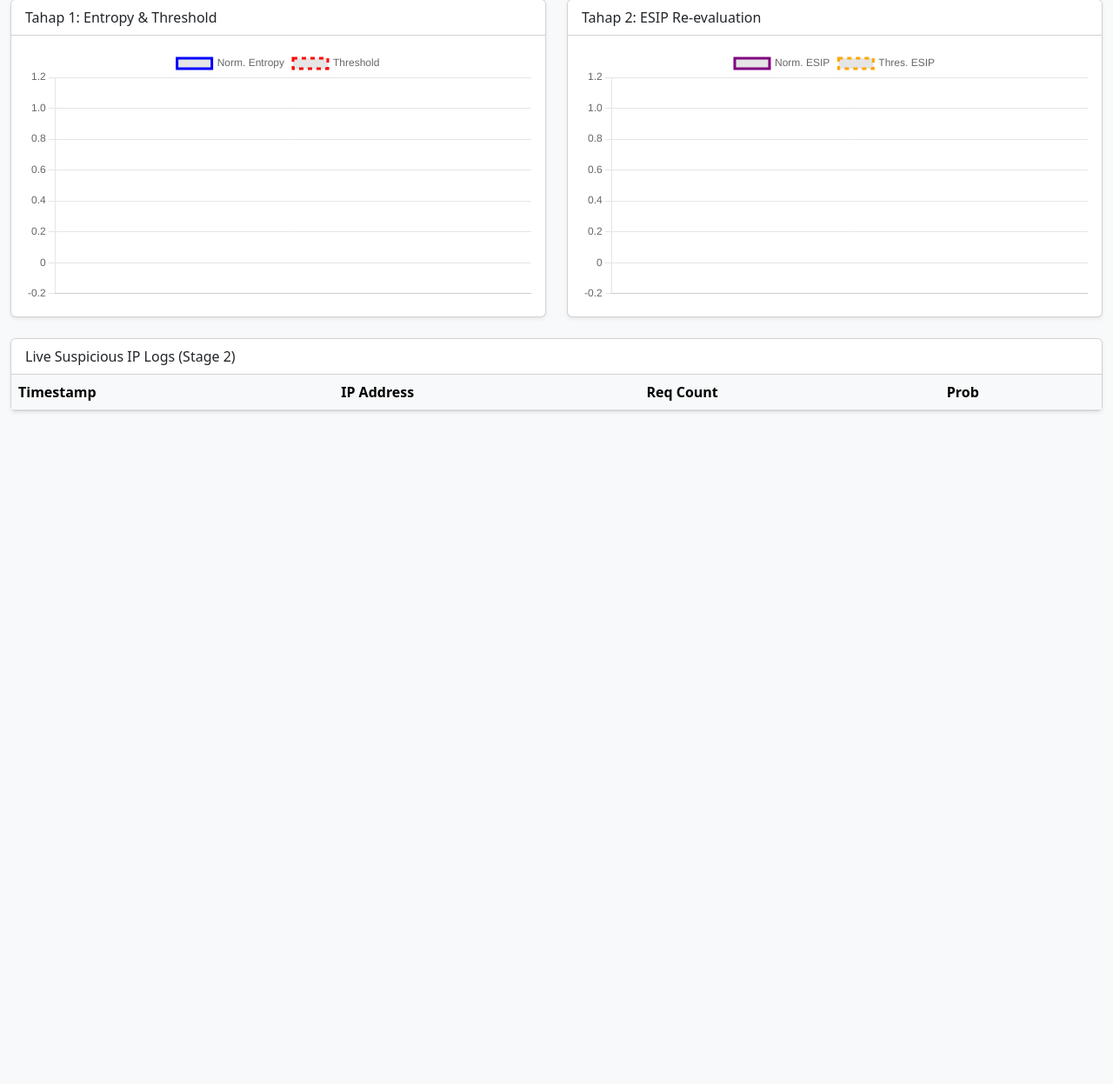
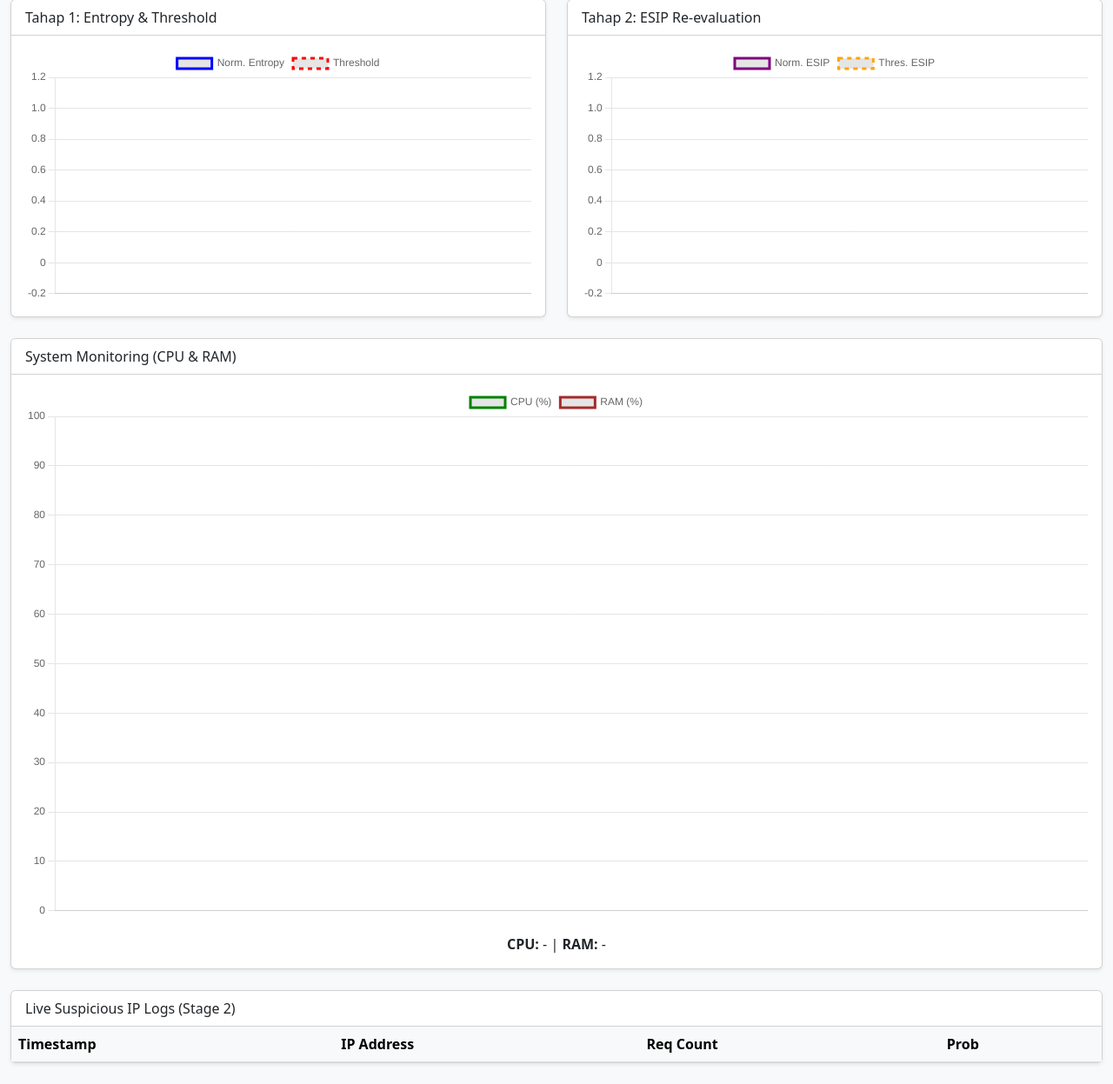
Before and after one commit to safinaa351/ddos_detection, a PHP site: page /monitor/index.php in a window 1280 px wide. Shown: the part 219-1466 px from the top of the page at 87% size. Before the commit the page ends 693 px from the top, so only its background shows below. Run offline with PHP 8.4, Linux system fonts and the light colour scheme; lists and menus that the app fills with data are empty.

Commit message:
tambah monitor cpu & ram

```diff
--- a/monitor/assets/custom.js
+++ b/monitor/assets/custom.js
@@ -1,5 +1,6 @@
 const ctx1 = document.getElementById('chartStage1').getContext('2d');
 const ctx2 = document.getElementById('chartStage2').getContext('2d');
+const ctx3 = document.getElementById('chartSystem').getContext('2d');
 
 const MAX_POINTS = 30;
 
@@ -61,6 +62,40 @@ let chart2 = new Chart(ctx2, {
                 data: [],
                 borderColor: 'orange',
                 borderDash: [5, 5],
+                fill: false,
+                tension: 0.3
+            }
+        ]
+    }
+});
+
+// chart 3 cpu & ram
+let chart3 = new Chart(ctx3, {
+    type: 'line',
+    options: {
+        responsive: true,
+        animation: { duration: 300 },
+        scales: {
+            y: {
+                beginAtZero: true,
+                max: 100
+            }
+        }
+    },
+    data: {
+        labels: [],
+        datasets: [
+            {
+                label: 'CPU (%)',
+                data: [],
+                borderColor: 'green',
+                fill: false,
+                tension: 0.3
+            },
+            {
+                label: 'RAM (%)',
+                data: [],
+                borderColor: 'brown',
                 fill: false,
                 tension: 0.3
             }
@@ -155,6 +190,27 @@ function updateDashboard() {
 
         $("#log-body").html(rows);
     });
+
+    // cpu dan ram
+    $.getJSON('get_system.php', function(data) {
+
+        let now = new Date().toLocaleTimeString();
+
+        chart3.data.labels.push(now);
+        chart3.data.datasets[0].data.push(data.cpu);
+        chart3.data.datasets[1].data.push(data.ram);
+
+        if(chart3.data.labels.length > MAX_POINTS) {
+            chart3.data.labels.shift();
+            chart3.data.datasets.forEach(ds => ds.data.shift());
+        }
+
+        chart3.update();
+
+        // Optional tampil text
+        $("#cpu-val").text(data.cpu + " %");
+        $("#ram-val").text(data.ram + " %");
+    });
 }
 
 // Interval tetap (sudah oke)
--- a/monitor/index.php
+++ b/monitor/index.php
@@ -42,6 +42,28 @@
     </div>
 
     <div class="row">
+        <div class="col-md-12 mb-4">
+            <div class="card shadow-sm h-100">
+                <div class="card-header bg-white">
+                    System Monitoring (CPU & RAM)
+                </div>
+                <div class="card-body">
+
+                    <!-- Chart -->
+                    <canvas id="chartSystem"></canvas>
+
+                    <!-- Text Info -->
+                    <div class="mt-3 text-center">
+                        <strong>CPU:</strong> <span id="cpu-val">-</span> |
+                        <strong>RAM:</strong> <span id="ram-val">-</span>
+                    </div>
+
+                </div>
+            </div>
+        </div>
+    </div>
+
+    <div class="row">
         <div class="col-12">
             <div class="card shadow-sm">
                 <div class="card-header bg-white">Live Suspicious IP Logs (Stage 2)</div>
```
Also changed, not shown: monitor/get_system.php (added, +31 -0 lines).
